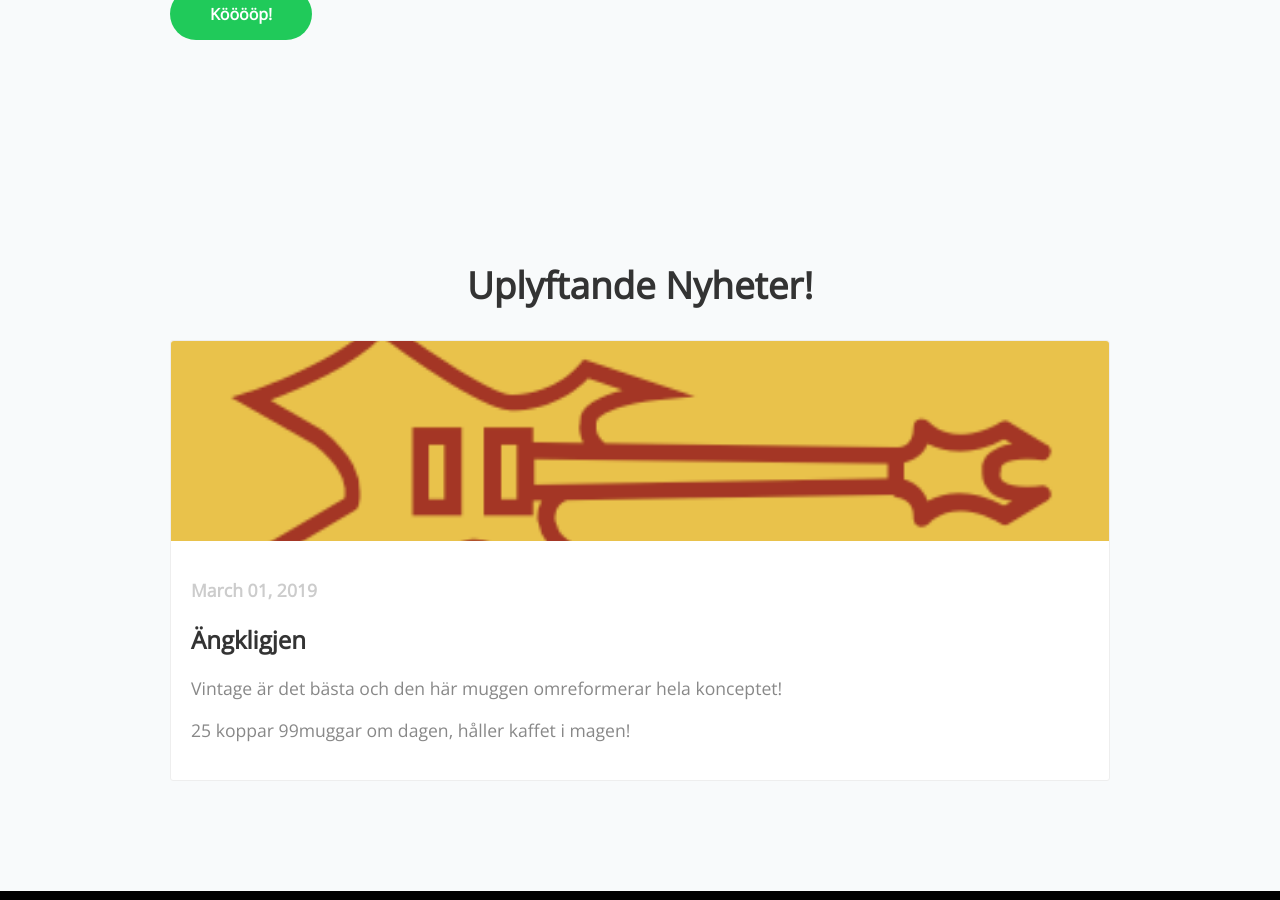
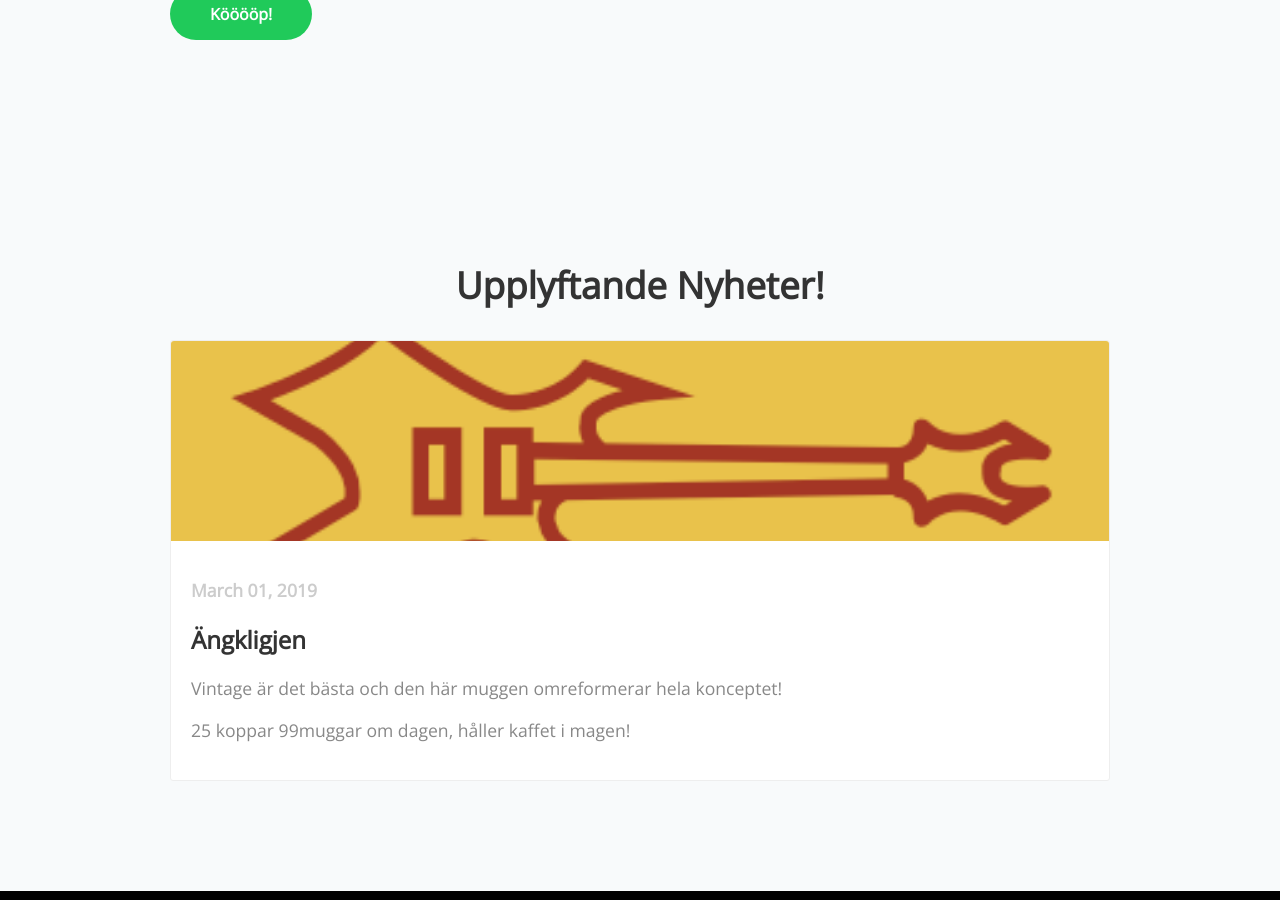
Before and after one commit to Sakrecoer/99mug, a Jekyll site: the page built from index.html, in a window 1280 px wide and 900 px high, scrolled down 1973 px. Built offline with Jekyll 4.4.1, drawn with Linux system fonts in a browser that asks for light colours; nearby versions of some CDN libraries.

Commit message:
Updated 'index.html' via CloudCannon

```diff
--- a/index.html
+++ b/index.html
@@ -90,7 +90,9 @@ image-logo:
 
 <div class="darker">
 	<div class="container">
-		<h2 class="editable" href="https://docs.google.com/spreadsheets/d/1g5QKexpv68kXMt5pkM1ywvVC2FjjuzwHeVeYewBYYDw/edit?usp=sharing">Uplyftande Nyheter!</h2>
+		<h2 class="editable" href="https://docs.google.com/spreadsheets/d/1g5QKexpv68kXMt5pkM1ywvVC2FjjuzwHeVeYewBYYDw/edit?usp=sharing">
+			Upplyftande Nyheter!
+		</h2>
 		<p class="editor-link"><a href="cloudcannon:collections/_posts" class="btn"><strong>&#9998;</strong> Add Update</a></p>
 		<div class="posts">
 			{% for post in site.posts %}
```
